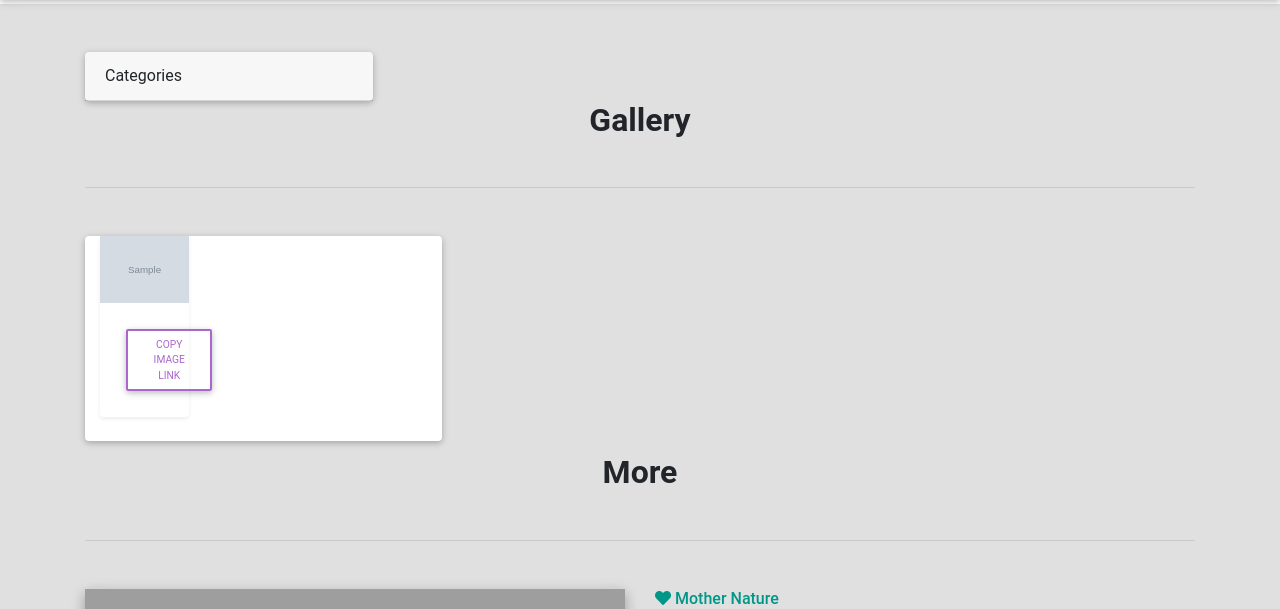
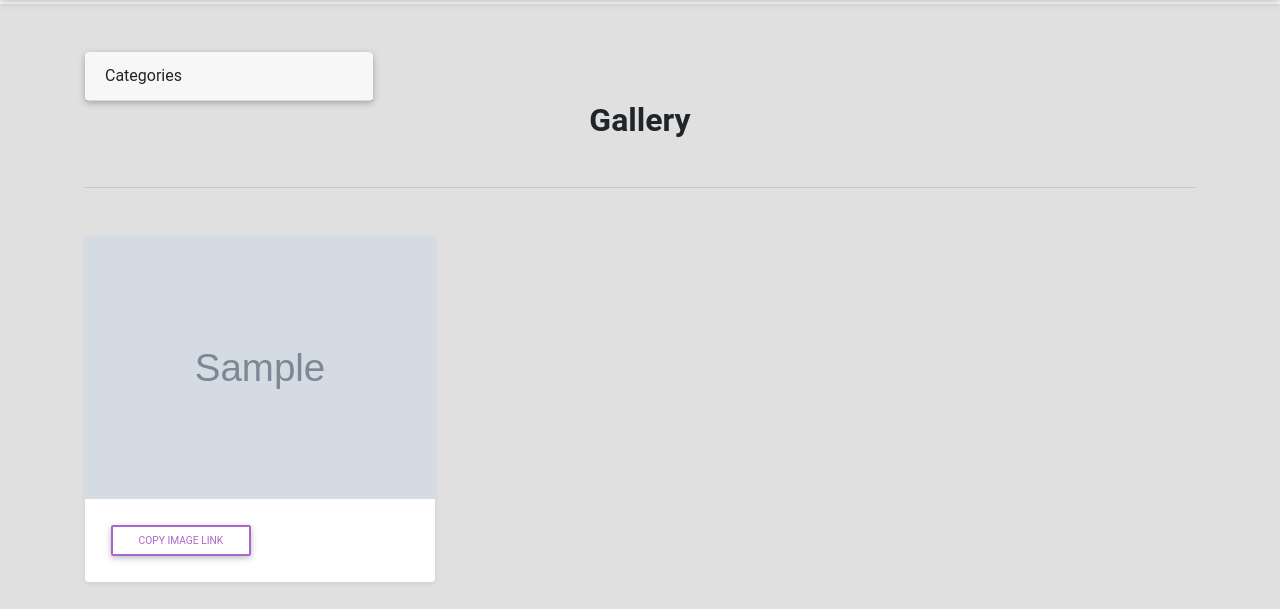
Before and after one commit to lwairore/django-explore-africa, a Django app: page / in a window 1280 px wide. Shown: the part 56-665 px from the top of the page. Run offline with Django 3.2, Linux system fonts and the light colour scheme; tables that the repository leaves empty hold one stand-in row (values such as "Sample post"); grey boxes marked "Sample" are stand-in pictures; some libraries are stand-ins or nearby versions; grey boxes are pictures that could not be loaded.

Commit message:
Remove card-columns

```diff
--- a/mygallery/templates/homepage/index.html
+++ b/mygallery/templates/homepage/index.html
@@ -40,9 +40,8 @@
 
         {% for image in images %}
 
-        <div class="card-columns">
-          <div class="card">
 
+        {% if forloop.counter0|divisibleby:3 %} <div class="row text-center"> {%  endif %}
 
             <div class="col-md-4" style="cursor: pointer">
                 <div class="card mb-4 shadow-sm">
@@ -73,11 +72,10 @@
                     </div>
                 </div>
             </div>
-            </div>
-            </div>
 
 
 
+            {%  if forloop.counter|divisibleby:3 or forloop.last %}</div>{%  endif %}
 
 
         {%  endfor %}
```
